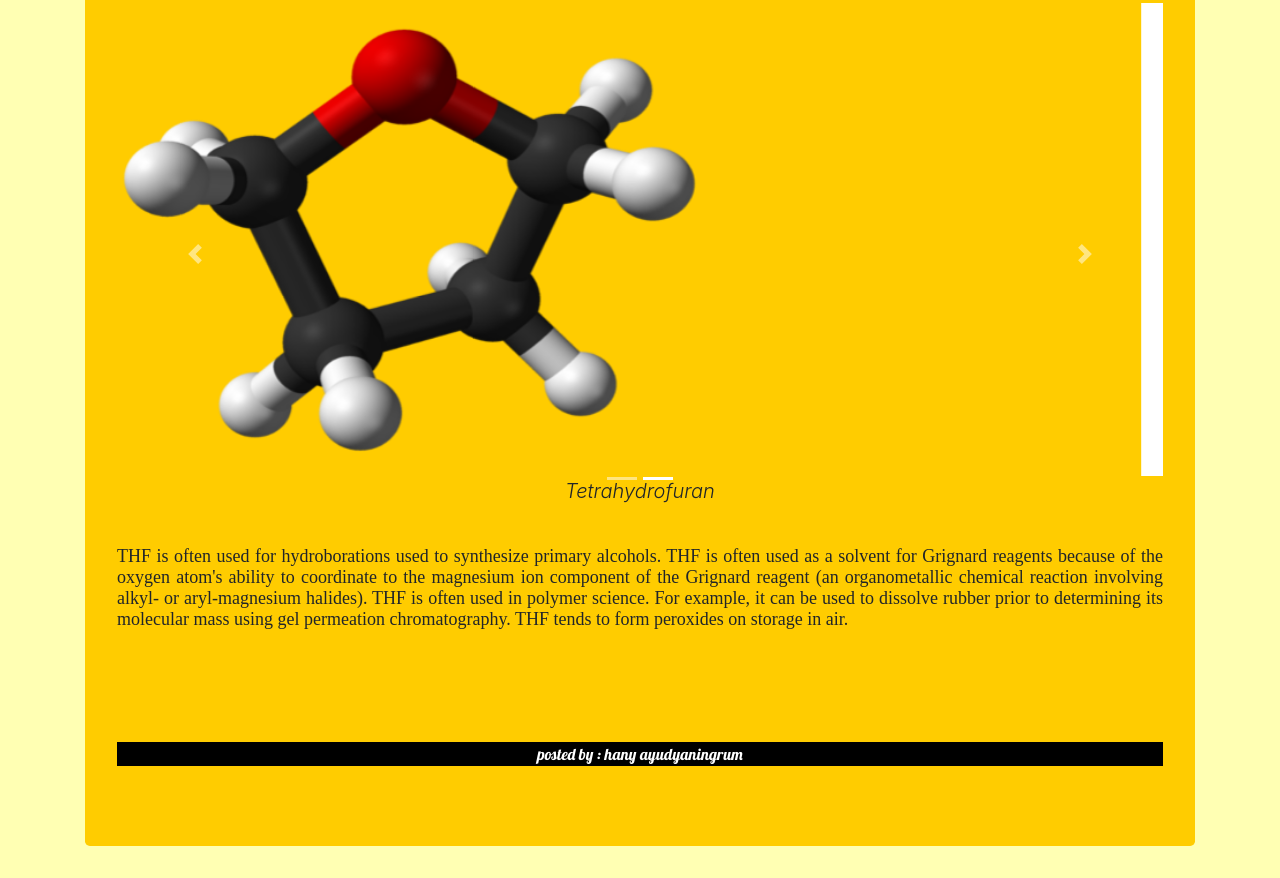
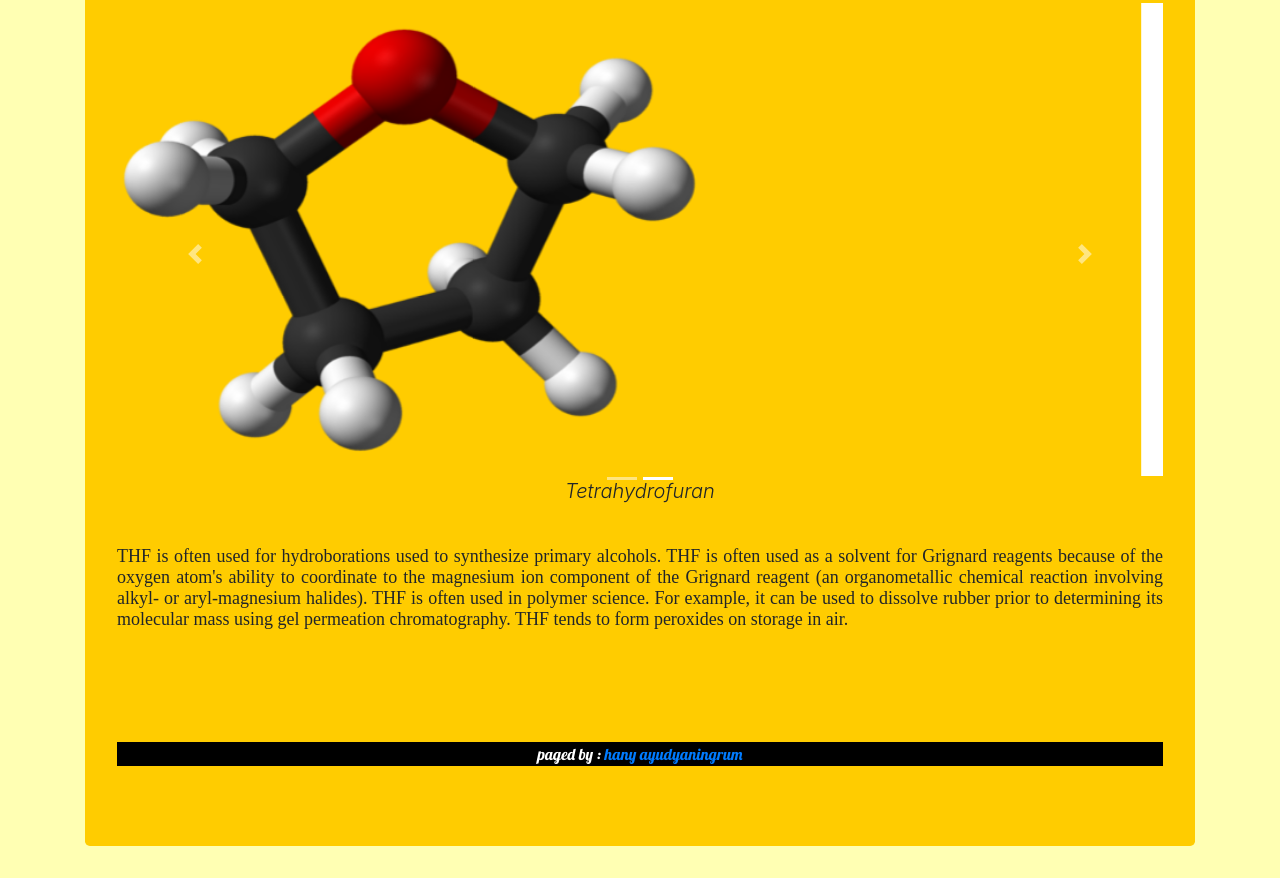
Before and after one commit to SMAKBO/tugas-labkom-2018-Kalderac, a plain HTML site: page Definisi Tetrahidrofuran.html in a window 1280 px wide. Shown: the part 1173-2051 px from the top of the page. Drawn offline with nearby package versions, Linux system fonts and the light colour scheme; a web font is replaced by a local one.

Commit message:
Add files via upload

```diff
--- a/Definisi Tetrahidrofuran.html
+++ b/Definisi Tetrahidrofuran.html
@@ -105,8 +105,7 @@
       <br>
       <footer>
          <div class="container-fluid">
-            <p class="ccd">posted by : hany ayudyaningrum</p>
-            <p><a href="https://hanyayudya.github.io"></a></p>
+            <p class="ccd">paged by : <a href="https://hanyayudya.github.io">hany ayudyaningrum</a></p>
          </div>
       </footer>
    </body>
```
